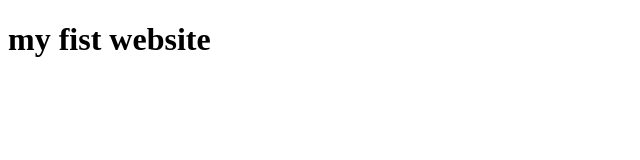
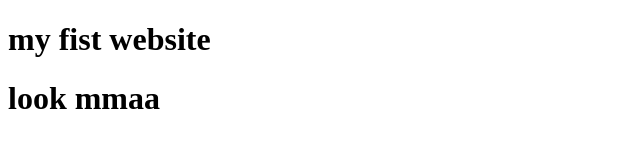
Before and after one commit to tahsanika/first-website, a plain HTML site: page index.html in a window 1280 px wide. Shown: the whole page, without its empty margins (0-640 px from the left). Drawn offline with Linux system fonts and the light colour scheme.

Commit message:
add message

```diff
--- a/index.html
+++ b/index.html
@@ -8,5 +8,6 @@
 </head>
 <body>
     <h1>my fist website</h1>
+    <h1>look mmaa</h1>
 </body>
 </html>
```
